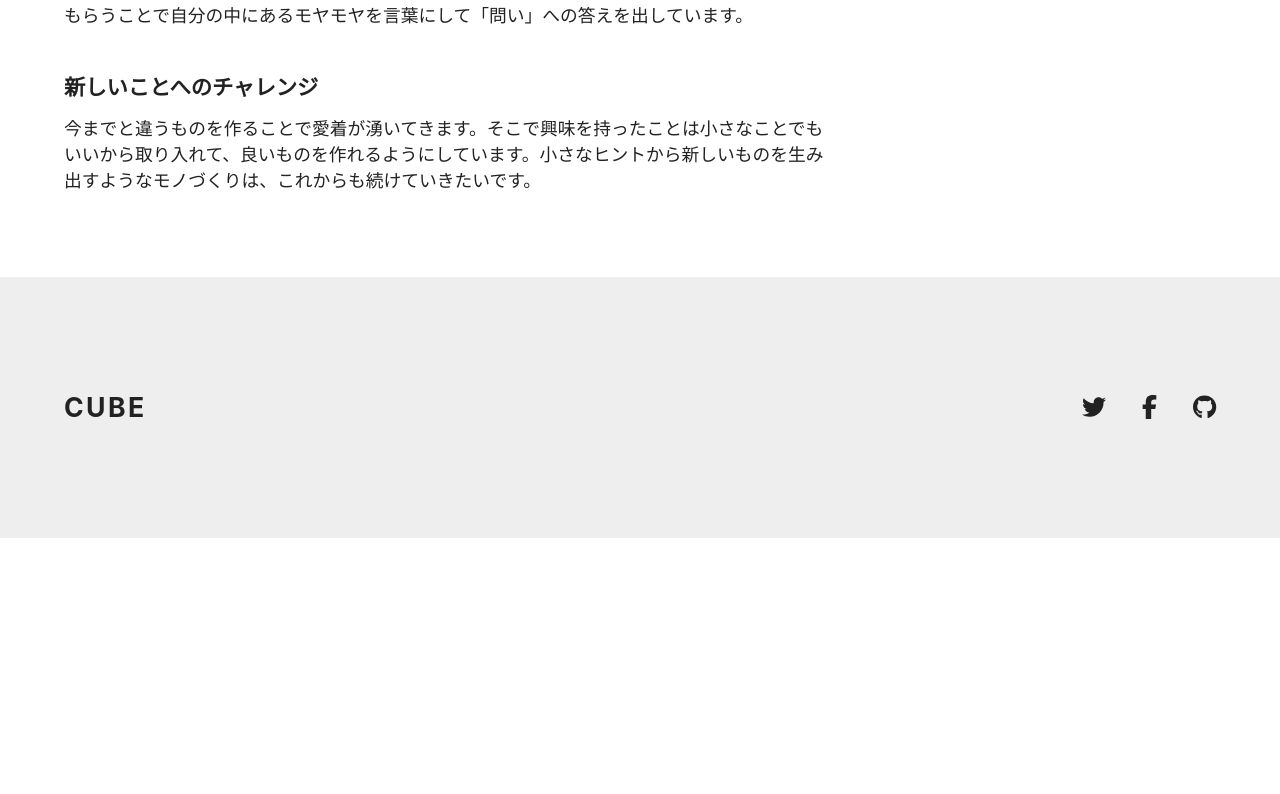
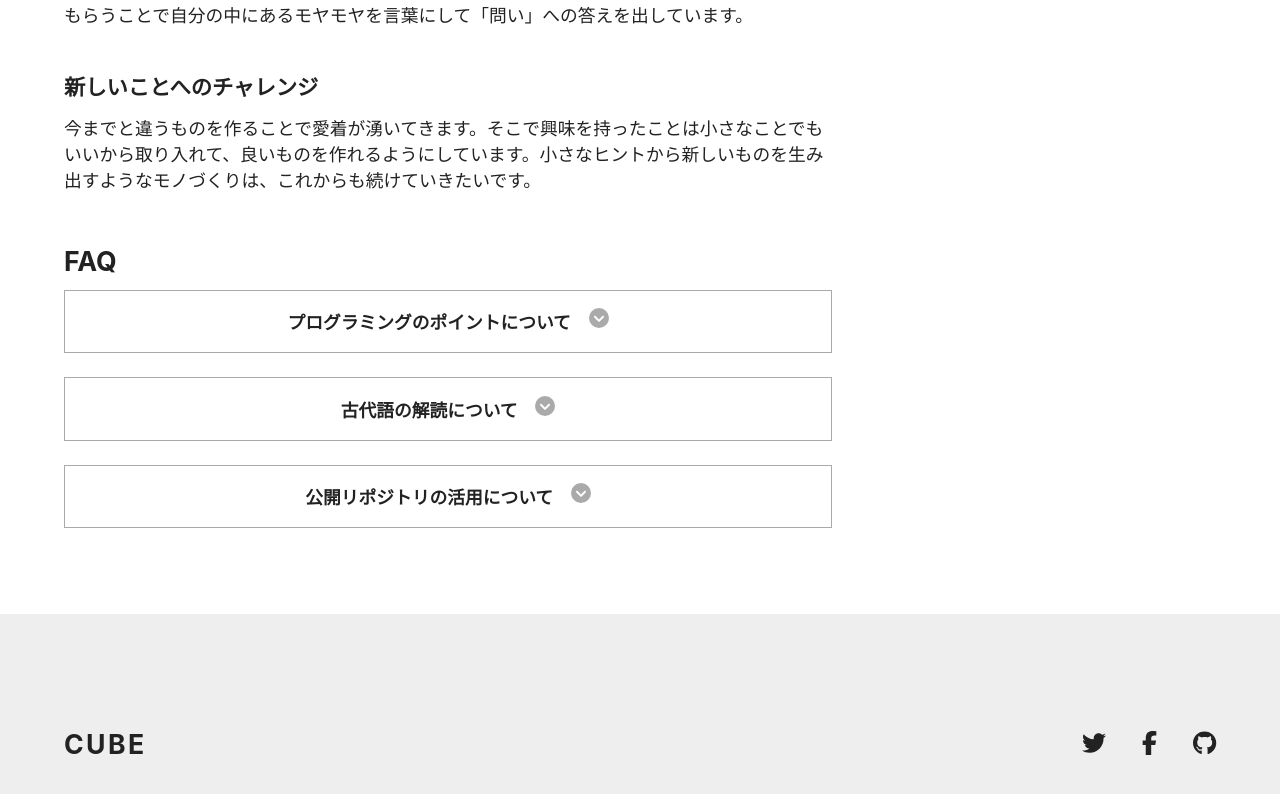
Before and after one commit to itc-s22025/next-react-website, a Next.js app in the folder blog/: page /about in a window 1280 px wide. Shown: the part 1433-2227 px from the top of the page. Before the commit the page ends 1971 px from the top, so only its background shows below. Built offline with nearby package versions, Linux system fonts and the light colour scheme.

Commit message:
chap10.5 finished

```diff
--- /dev/null
+++ b/blog/components/accordion.js
@@ -0,0 +1,35 @@
+import { useState, useRef } from 'react'
+import s from 'styles/accordion.module.css'
+import { FontAwesomeIcon } from '@fortawesome/react-fontawesome'
+import { faCircleChevronDown } from '@fortawesome/free-solid-svg-icons'
+
+const Accordion = ({ heading, children }) =>{
+	const [textIsOpen, setTextIsOpen ] = useState(false)
+
+	const toggleText = () => {
+		setTextIsOpen((prev) => !prev)
+	}
+
+	const refText = useRef(null)
+
+	return(
+		<div className={textIsOpen ? s.open: s.close }>
+			<h3 className={s.heading}>
+				<button onClick={toggleText}>
+					{heading}
+					<FontAwesomeIcon icon={faCircleChevronDown} className={s.icon} />
+				</button>
+			</h3>
+			<div className={s.text} ref={refText}
+			style={{'--text-height': refText.current
+				? `${refText.current.scrollHeight}px`
+				: '0px',
+			}}>
+				<div className={s.textInner}>{children}</div>
+			</div>
+		</div>
+	)
+
+}
+
+export default Accordion
--- a/blog/pages/about.js
+++ b/blog/pages/about.js
@@ -4,6 +4,7 @@
 import PostBody from 'components/post-body'
 import Contact from 'components/contact'
 import { TwoColumn, TwoColumnMain, TwoColumnSidebar } from 'components/two-column'
+import Accordion from 'components/accordion'
 import Image from 'next/image'
 import eyecatch from 'images/about.jpg'
 
@@ -43,6 +44,24 @@
 						<p>
 							今までと違うものを作ることで愛着が湧いてきます。そこで興味を持ったことは小さなことでもいいから取り入れて、良いものを作れるようにしています。小さなヒントから新しいものを生み出すようなモノづくりは、これからも続けていきたいです。
 						</p>
+
+						<h2>FAQ</h2>
+						<Accordion heading="プログラミングのポイントについて">
+							<p>
+								プログラミングのポイントは、作りたいものを作ることです。楽しいことから思いつき、目標とゴールを決め、そこに向かってさまざまな課題を設定していきながら、プログラムを作っていきます。
+							</p>
+						</Accordion>
+						<Accordion heading="古代語の解読について">
+							<p>
+								古代語を解読するのに必要なのは、書かれた文字そのものだけです。古代の正解感や思考方法。それらを読み取ってこそ古代の世界観が理解できます。
+							</p>
+						</Accordion>
+						<Accordion heading="公開リポジトリの活用について">
+							<p>
+								公開リポジトリを活用すると、全世界のどこからでもアクセスし、開発者が関連するプロジェクトのタスクを利用することができます。
+							</p>
+						</Accordion>
+
 					</PostBody>
 				</TwoColumnMain>
 
--- /dev/null
+++ b/blog/styles/accordion.module.css
@@ -0,0 +1,78 @@
+.open, .close{
+	border: solid 1px var(--gray-25);
+}
+
+
+/*heading*/
+.heading{
+	font-size: var(--body);
+}
+
+.heading button{
+	all: unset;
+	outline: revert;
+	-webkit-tap-highlight-color: transparent;
+	cursor: pointer;
+	box-sizing: border-box;
+	width: 100%;
+	padding: 1em;
+	display: flex;
+	justify-content: center;
+	gap: 1em;
+}
+
+
+/*icon for heading*/
+.icon{
+	color: var(--gray-25);
+	font-size: 1.25rem;
+	transition: transform 0.5s;
+}
+
+.open .icon{
+	transform: rotate(180deg);
+}
+
+
+/*text*/
+.text{
+	overflow: hidden;
+	height: 0px;
+	transition: none;
+}
+
+.open .text{
+	animation: openAnim 0.5s forwards;
+}
+
+.close .text{
+	animation: closeAnim 0.5s forwards;
+}
+
+
+@keyframes openAnim{
+	0%{
+		height: 0px;
+	}
+	99%{
+		height: var(--text-height);
+	}
+	100%{
+		height: auto;
+	}
+}
+
+@keyframes closeAnim{
+	0%{
+		height: var(--text-height);
+	}
+	100%{
+		height: 0px;
+	}
+}
+
+
+.textInner{
+	padding: 0 1.14em 1.14em;
+	font-size: calc(var(--body) * 0.875);
+}
```
